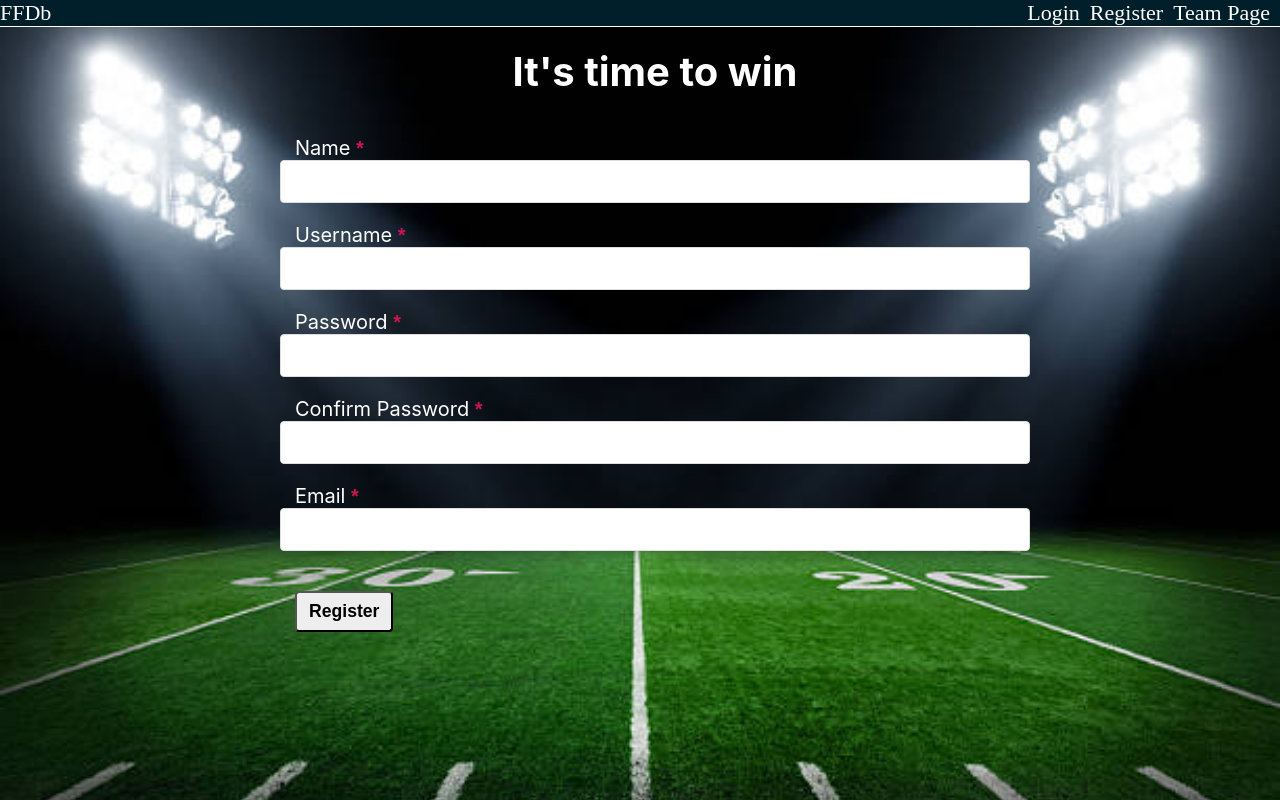
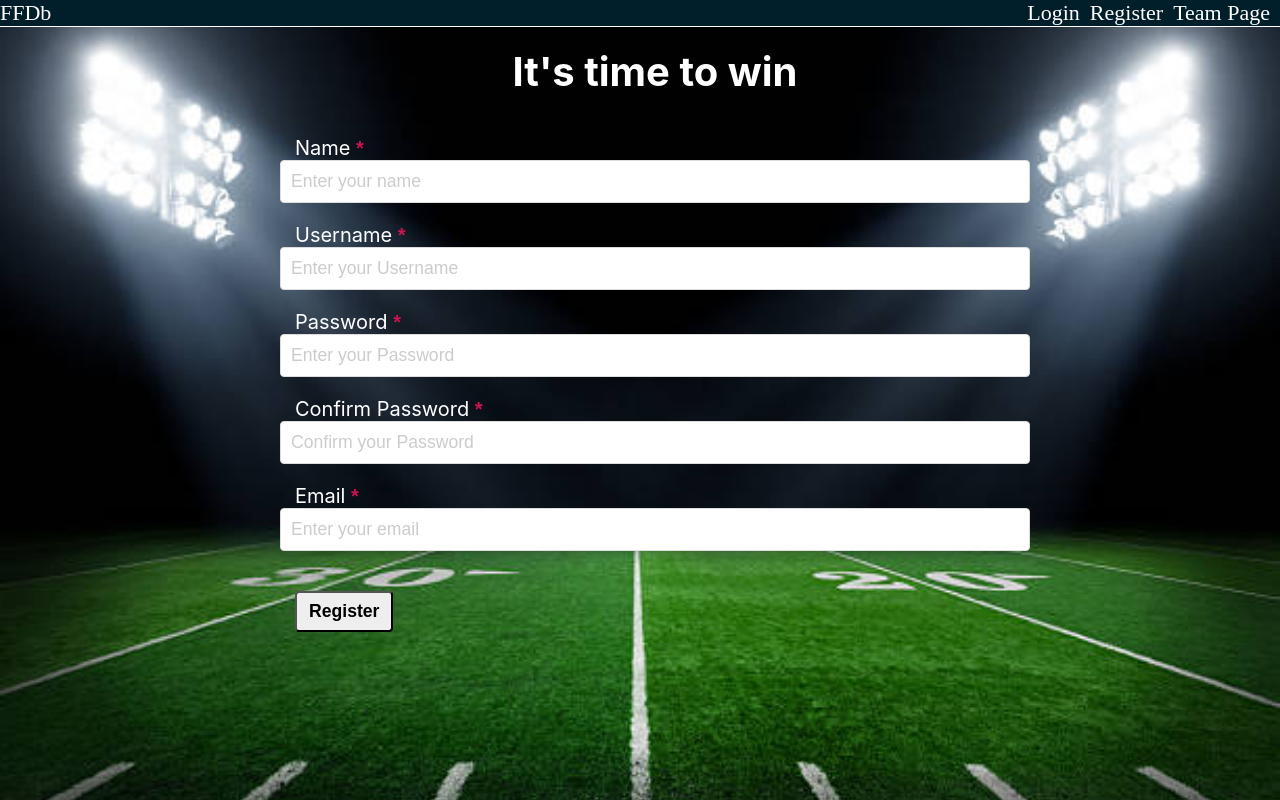
Before and after one commit to cmacdonald131/ffdb-app, a React (Create React App) app: page /register in a window 1280 px wide. Built offline with nearby package versions, Linux system fonts and the light colour scheme.

Commit message:
style commit

```diff
--- a/src/LoginForm/LoginForm.js
+++ b/src/LoginForm/LoginForm.js
@@ -56,6 +56,7 @@ export default class LoginForm extends Component {
               <Input
                 required
                 name='username'
+                placeholder='Enter Username'
                 id='LoginForm__username'>
               </Input>
             </div>
@@ -67,6 +68,7 @@ export default class LoginForm extends Component {
                 required
                 name='password'
                 type='password'
+                placeholder='Enter Password'
                 id='LoginForm__password'>
               </Input>
             </div>
--- a/src/RegistrationForm/RegistrationForm.js
+++ b/src/RegistrationForm/RegistrationForm.js
@@ -61,6 +61,7 @@ export default class RegistrationForm extends Component {
             <Input
               name='name'
               type='text'
+              placeholder='Enter your name'
               required
               id='RegistrationForm__name'>
             </Input>
@@ -72,6 +73,7 @@ export default class RegistrationForm extends Component {
             <Input
               name='username'
               type='text'
+              placeholder='Enter your Username'
               required
               id='RegistrationForm__username'>
             </Input>
@@ -83,6 +85,7 @@ export default class RegistrationForm extends Component {
             <Input
               name='password'
               type='password'
+              placeholder='Enter your Password'
               required
               id='RegistrationForm__password'>
             </Input>
@@ -94,6 +97,7 @@ export default class RegistrationForm extends Component {
             <Input
               name='confirmPassword'
               type='password'
+              placeholder='Confirm your Password'
               required
               id='RegistrationForm__confirmPassword'>
             </Input>
@@ -105,6 +109,7 @@ export default class RegistrationForm extends Component {
             <Input
               name='email'
               type='text'
+              placeholder='Enter your email'
               required
               id='RegistrationForm__email'>
             </Input>
--- a/src/Routes/AddTeam/AddTeam.js
+++ b/src/Routes/AddTeam/AddTeam.js
@@ -41,6 +41,12 @@ class AddTeam extends Component {
             })
 
     }
+
+    onCancel = (e) => {
+        e.preventDefault();
+        this.props.history.push('/team-page')
+    }
+
     render() {
         return (
             <div className="AddTeam">
@@ -92,7 +98,7 @@ class AddTeam extends Component {
                         </section>
                         <button type="submit" className="Submit">Submit</button>
                         <button type="reset" className="reset">Reset</button>
-                        <button type="cancel" className="cancel">Cancel</button>
+                        <button onClick={this.onCancel} type="cancel" className="cancel">Cancel</button>
                     </form>
                 </main>
             </div>
```
